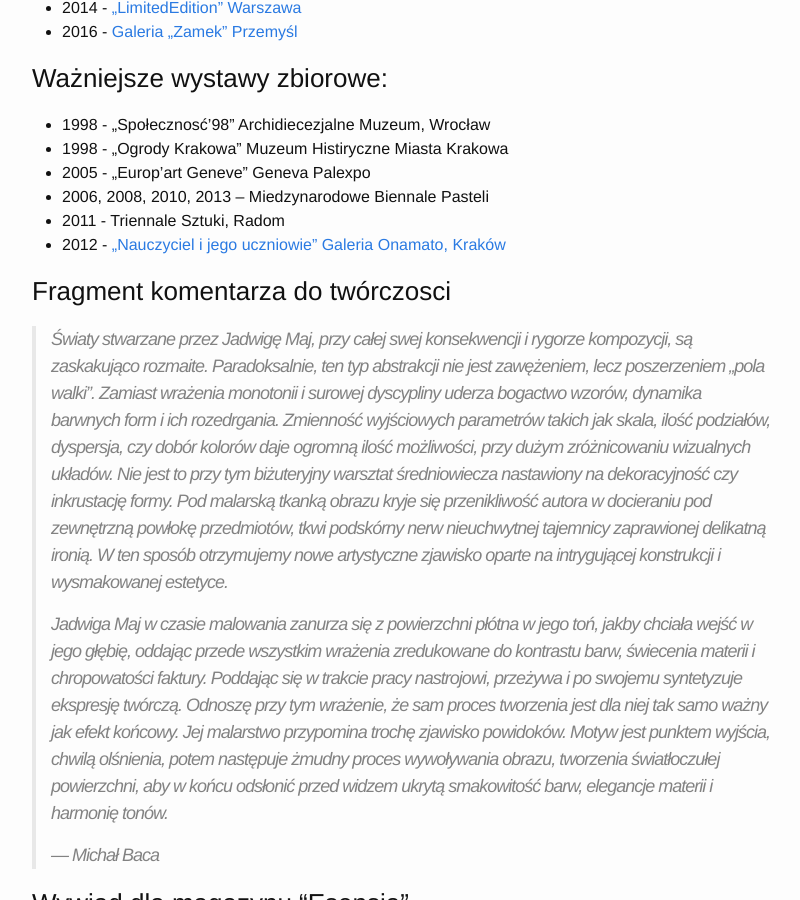
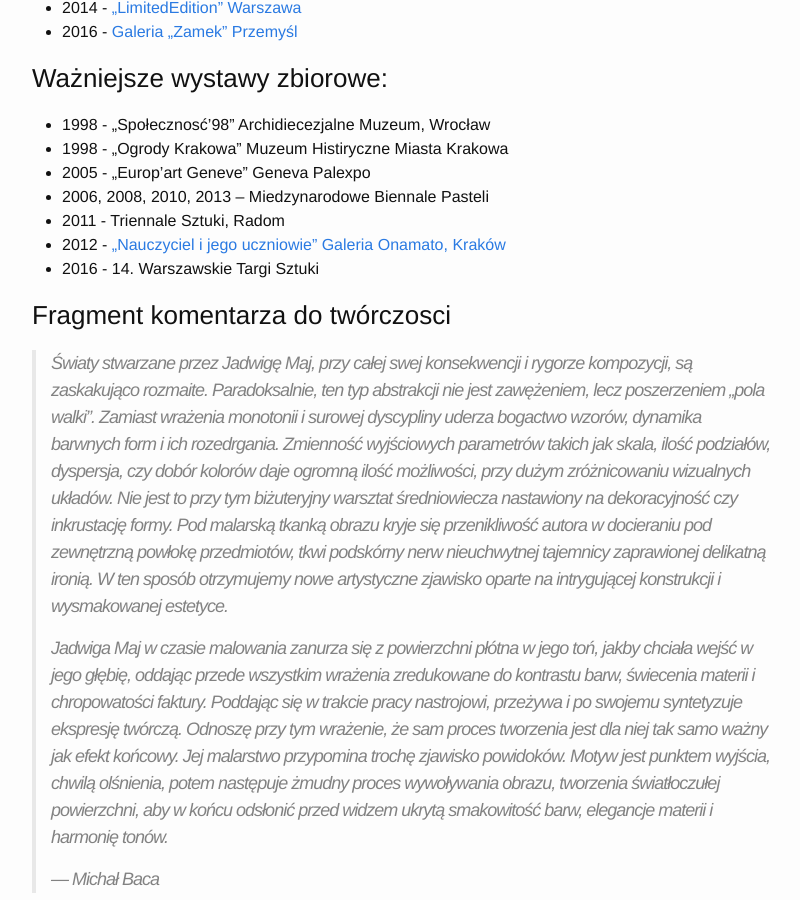
Before and after one commit to jadwigamaj/jadwigamaj.github.io, a Jekyll site: the page built from about.md, in a window 1280 px wide and 900 px high, scrolled down 477 px. Shown: the whole window, without its empty margins (238-1038 px from the left). Built offline with Jekyll 4.4.1, drawn with Linux system fonts in a browser that asks for light colours.

Commit message:
update content

```diff
--- a/about.md
+++ b/about.md
@@ -29,6 +29,7 @@ projektowaniem graficznym oraz pracą pedagogiczną.
  - 2006, 2008, 2010, 2013 – Miedzynarodowe Biennale Pasteli
  - 2011 - Triennale Sztuki, Radom
  - 2012 - [„Nauczyciel i jego uczniowie” Galeria Onamato, Kraków](http://www.wiadomosci24.pl/artykul/wystawa_nauczyciel_tworca_i_jego_uczniowie_w_krakowie_251555.html)
+ - 2016 - 14. Warszawskie Targi Sztuki
 
 ### Fragment komentarza do twórczosci
 > Światy stwarzane przez Jadwigę Maj, przy całej swej
```
